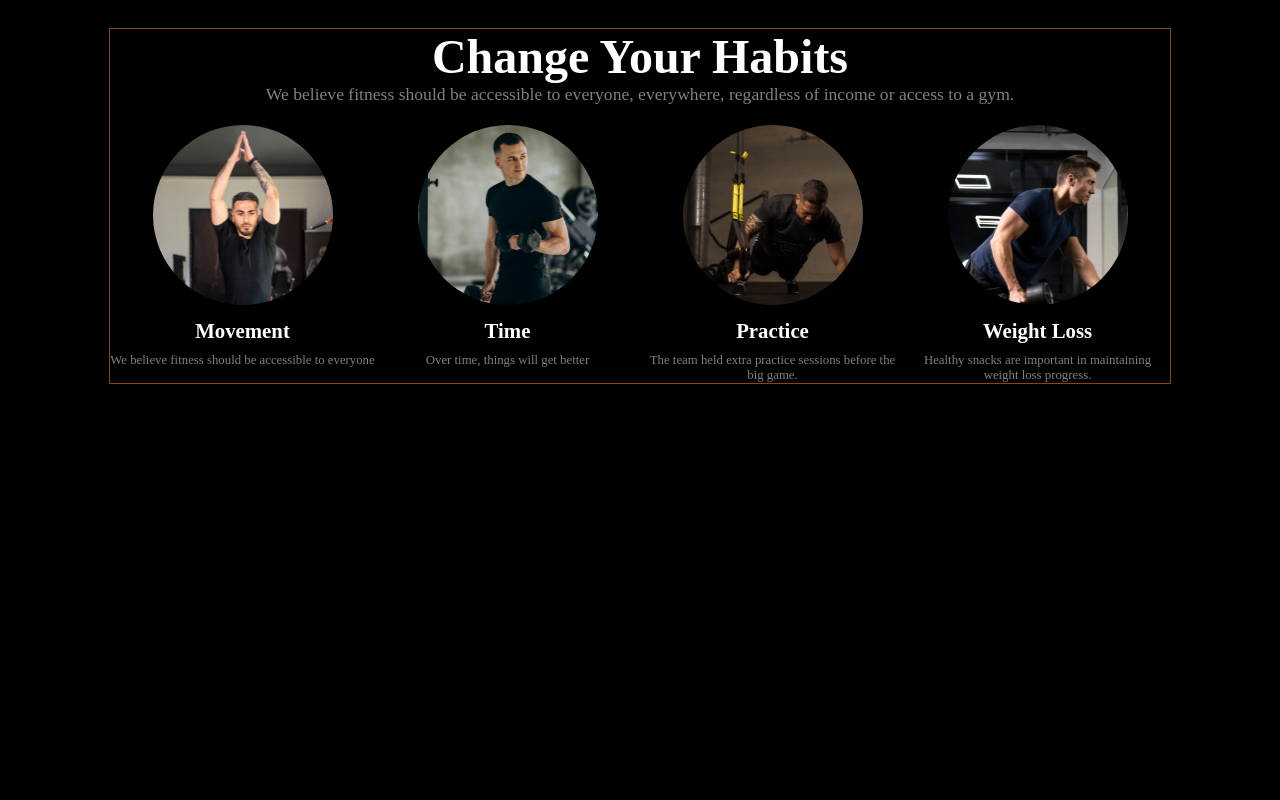
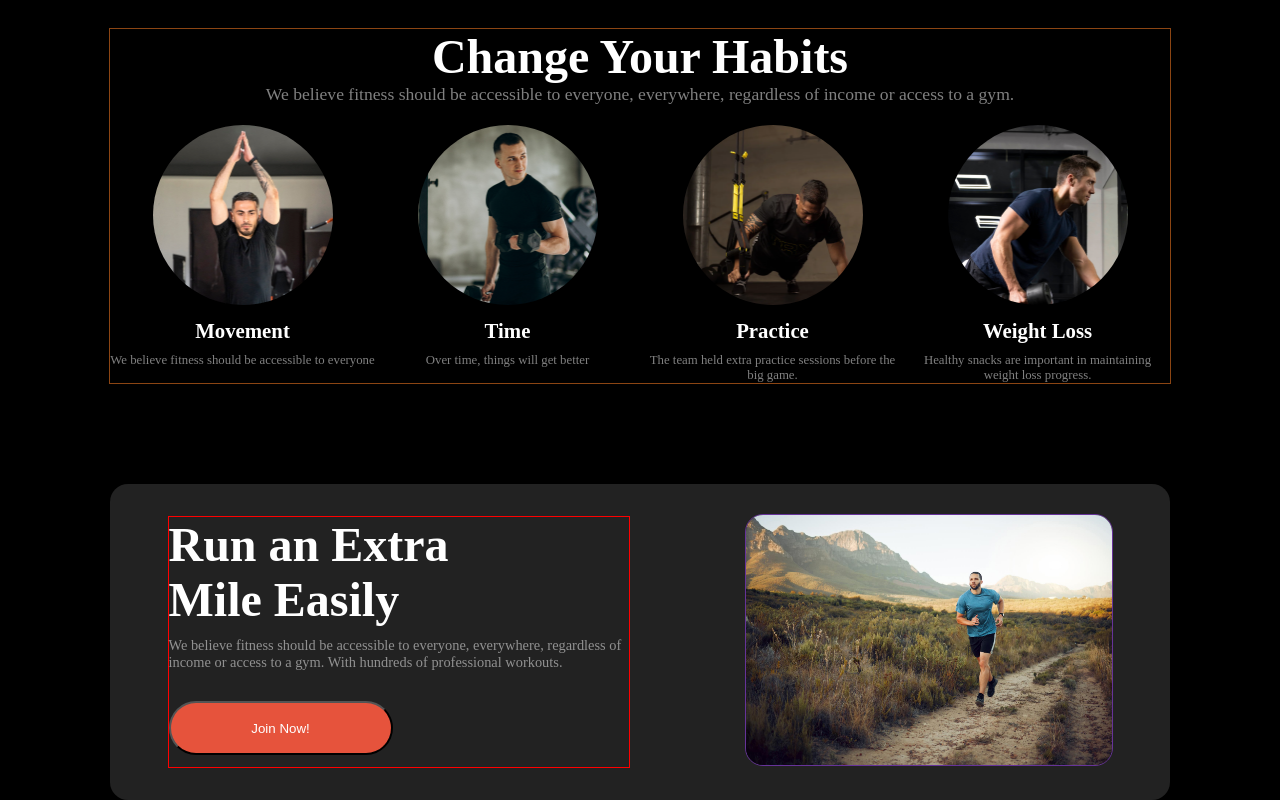
Before and after one commit to ALIFAHMEDONGKON21/FITNESS-WEBSITE-WITH-RESPONSIVE, a plain HTML site: page index.html in a window 1280 px wide. Shown: the part 802-1602 px from the top of the page. Before the commit the page ends 1186 px from the top, so only its background shows below. Drawn offline with Linux system fonts and the light colour scheme; a web font is replaced by a local one.

Commit message:
done run part without res

```diff
--- a/index.html
+++ b/index.html
@@ -108,6 +108,26 @@
         </div>
 
      </section>
+<!-- run enjoy part now started -->
+<section class="run_ex_contanier display_flex">
+    <div class="run_extra_taxt">
+        <h2>
+            Run an Extra <br>Mile Easily
+        </h2>
+        <p class="dark_two">
+            We believe fitness should be accessible to everyone, everywhere, regardless of income or access to a
+            gym. With hundreds of professional workouts.
+        </p>
+        <div class="btn_primary_1">
+            <button class="btn_run btn-responsive-1">Join Now!</button>
+        </div>
+
+    </div>
+    <div class="run_extra_img">
+        <img class="run_img" src="./images/run.jpg" alt="">
+        <img class="run_img_res" src="./images/run.jpg" alt="">
+    </div>
+</section>
     </main>
     <footer>
 
--- a/styles/res.css
+++ b/styles/res.css
@@ -86,6 +86,7 @@
     .habits-img-contaner{
         display: grid;
         grid-template-columns: repeat(1,1fr);
+        gap: 20px;
     }
 
 }
--- a/styles/style.css
+++ b/styles/style.css
@@ -278,3 +278,73 @@ height: 46px;
      font-weight: 400px;text-align: center;
      margin-top: 10px;
 }
+
+/* run enjoy part */
+
+.run_ex_contanier {
+    max-width: 1060px;
+    margin: 0 auto;
+    height: 316px;
+    border-radius: 18px;
+    background: rgb(34, 34, 34);
+    justify-content: space-around;
+    align-items: center;
+    margin-top: 100px;
+}
+
+.run_extra_taxt{
+    width: 460px;
+    height: 250px;
+    border:  1px solid red;
+}
+.run_extra_taxt h2{
+    font-weight: 900;
+    font-size: 3rem;
+    color: white;
+    margin-bottom: 10px;
+}
+.run_extra_taxt p{
+    font-size: .9rem;
+    font-weight: 400;
+    margin-top: 10px;
+}
+.run_img_res {
+    display: none;
+}
+
+.run_img {
+    height: 250px;
+    width: 366px;
+    border: 1px solid rebeccapurple;
+    border-radius: 18px;
+    /* padding-top: 25px; */
+    /* padding-bottom: 25px; */
+
+}
+
+
+
+.run_img img {
+    width: 100%;
+    border-radius: 18px;
+}
+
+/* /* .run_extra_taxt {
+    width: 36%;
+
+}  */
+
+
+.habit-padding {
+
+    padding-bottom: 34px;
+}
+
+.btn_run{
+    width: 224px;
+    height: 54px;
+    border-radius: 42px;
+    color: white;
+    background: rgb(230, 83, 60);
+    margin-top: 30px;
+}
```
